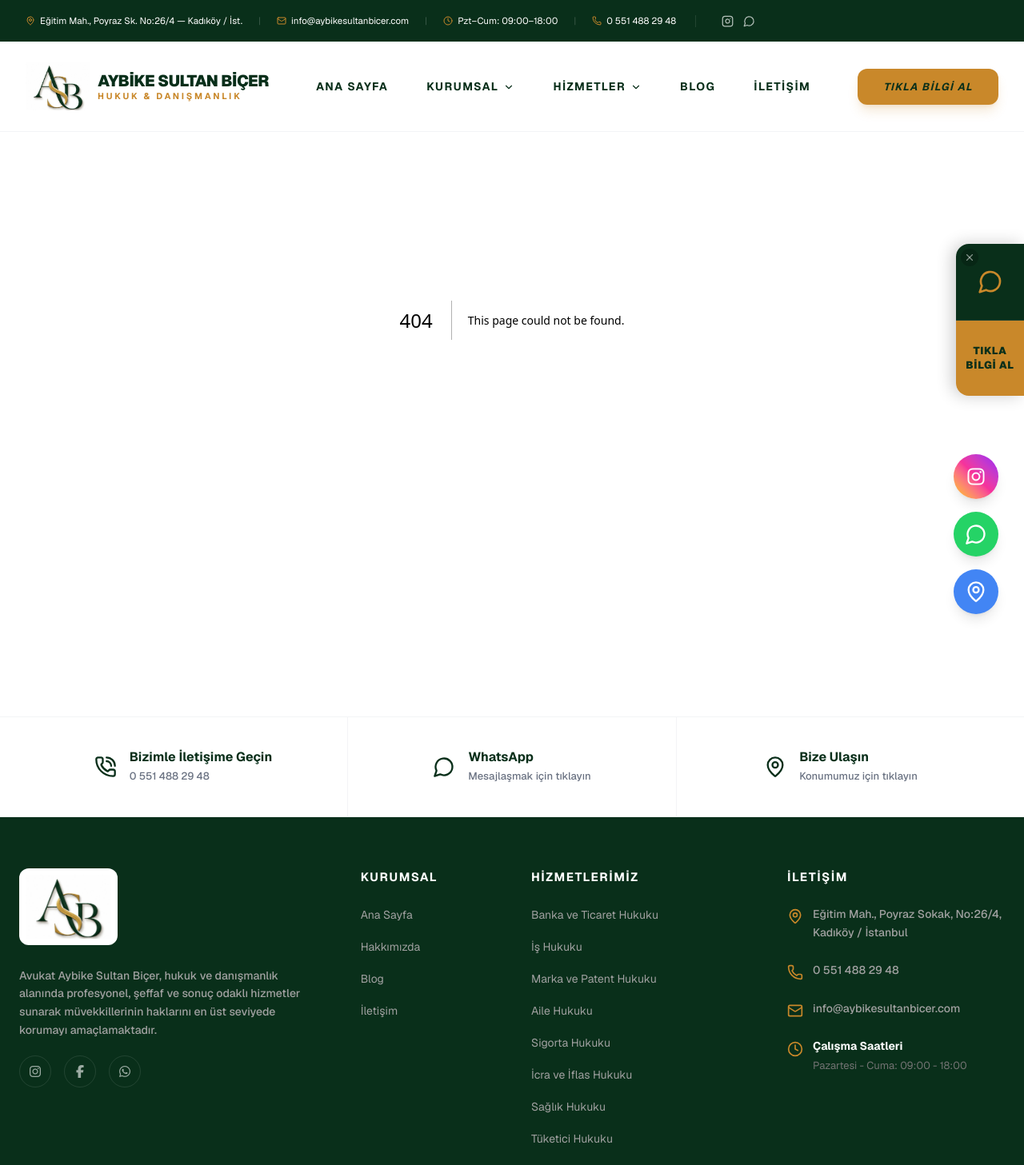
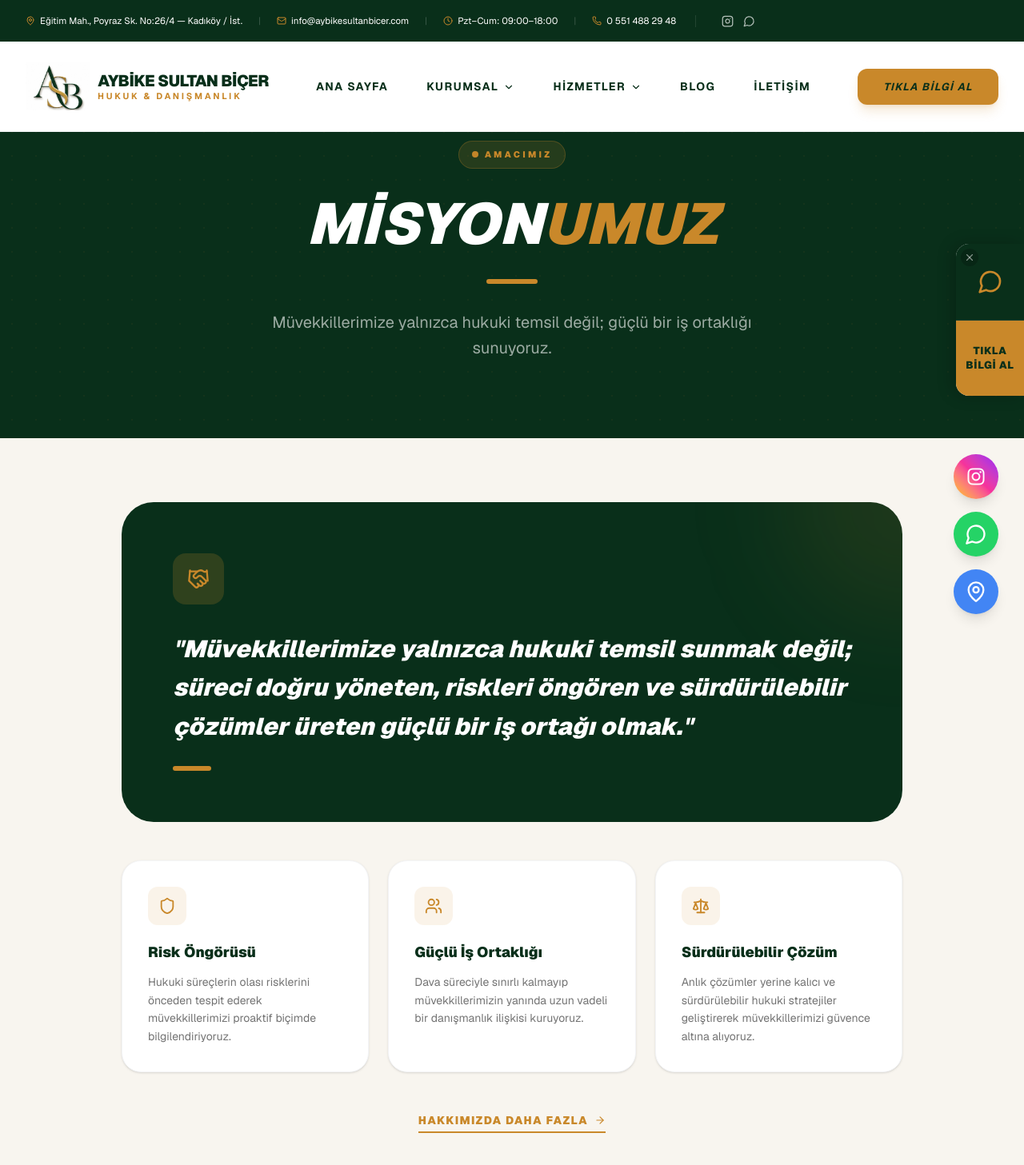
Before and after one commit to webtasarimdigital/avukataybike, a Next.js app: page /misyon in a window 1280 px wide. Before the commit this address had no page. Shown: the top 1457 px of the page at 80% size. Built offline with nearby package versions, Linux system fonts and the light colour scheme.

Commit message:
feat: vizyon-misyon ayri sayfalar, hero cerceve, Home ikon fix, hizmetler bosluk

```diff
--- /dev/null
+++ b/src/app/misyon/page.tsx
@@ -0,0 +1,72 @@
+import Link from "next/link";
+import { ArrowRight, Handshake, Shield, Users, Scale } from "lucide-react";
+
+export const metadata = { title: "Misyonumuz | ASB Hukuk & Danışmanlık" };
+
+export default function MisyonPage() {
+  return (
+    <main className="min-h-screen bg-[#F8F5EF]">
+
+      {/* HERO */}
+      <div className="relative bg-primary overflow-hidden pt-44 pb-24">
+        <div className="absolute inset-0 opacity-[0.06]" style={{ backgroundImage: "radial-gradient(circle, #C9882A 1px, transparent 1px)", backgroundSize: "30px 30px" }} />
+        <div className="container mx-auto px-6 max-w-5xl relative z-10 text-center">
+          <div className="inline-flex items-center gap-2 bg-accent/15 border border-accent/25 px-4 py-2 rounded-full mb-6">
+            <span className="w-2 h-2 rounded-full bg-accent animate-pulse" />
+            <span className="text-accent text-[11px] font-black tracking-[0.3em] uppercase">Amacımız</span>
+          </div>
+          <h1 className="text-5xl md:text-7xl font-black text-white uppercase italic leading-tight mb-6">
+            Misyon<span className="text-accent">umuz</span>
+          </h1>
+          <div className="w-16 h-1.5 bg-accent rounded-full mx-auto mb-8" />
+          <p className="text-white/60 text-xl leading-relaxed max-w-2xl mx-auto">
+            Müvekkillerimize yalnızca hukuki temsil değil; güçlü bir iş ortaklığı sunuyoruz.
+          </p>
+        </div>
+      </div>
+
+      {/* İÇERİK */}
+      <div className="container mx-auto px-6 max-w-5xl py-20 space-y-12">
+
+        {/* Ana misyon metni */}
+        <div className="bg-primary rounded-[40px] p-12 md:p-16 relative overflow-hidden">
+          <div className="absolute top-0 right-0 w-72 h-72 bg-accent/10 rounded-full -mr-36 -mt-36 blur-3xl" />
+          <div className="relative z-10">
+            <div className="w-16 h-16 rounded-2xl bg-accent/20 flex items-center justify-center mb-8">
+              <Handshake size={28} className="text-accent" />
+            </div>
+            <p className="text-2xl md:text-3xl font-black text-white leading-relaxed italic mb-6">
+              "Müvekkillerimize yalnızca hukuki temsil sunmak değil; süreci doğru yöneten, riskleri öngören ve sürdürülebilir çözümler üreten güçlü bir iş ortağı olmak."
+            </p>
+            <div className="w-12 h-1.5 bg-accent rounded-full" />
+          </div>
+        </div>
+
+        {/* İlkeler */}
+        <div className="grid grid-cols-1 md:grid-cols-3 gap-6">
+          {[
+            { icon: Shield, title: "Risk Öngörüsü", desc: "Hukuki süreçlerin olası risklerini önceden tespit ederek müvekkillerimizi proaktif biçimde bilgilendiriyoruz." },
+            { icon: Users, title: "Güçlü İş Ortaklığı", desc: "Dava süreciyle sınırlı kalmayıp müvekkillerimizin yanında uzun vadeli bir danışmanlık ilişkisi kuruyoruz." },
+            { icon: Scale, title: "Sürdürülebilir Çözüm", desc: "Anlık çözümler yerine kalıcı ve sürdürülebilir hukuki stratejiler geliştirerek müvekkillerimizi güvence altına alıyoruz." },
+          ].map(({ icon: Icon, title, desc }) => (
+            <div key={title} className="bg-white rounded-3xl p-8 border border-gray-100 shadow-sm hover:shadow-md hover:-translate-y-1 transition-all duration-300">
+              <div className="w-12 h-12 rounded-xl bg-accent/10 flex items-center justify-center mb-5">
+                <Icon size={22} className="text-accent" />
+              </div>
+              <h3 className="font-black text-primary text-lg mb-3">{title}</h3>
+              <p className="text-neutral-500 text-sm leading-relaxed">{desc}</p>
+            </div>
+          ))}
+        </div>
+
+        {/* CTA */}
+        <div className="text-center">
+          <Link href="/hakkimizda" className="inline-flex items-center gap-2 text-accent font-black text-sm tracking-widest uppercase border-b-2 border-accent pb-1 hover:pb-2 transition-all">
+            Hakkımızda Daha Fazla <ArrowRight size={14} />
+          </Link>
+        </div>
+
+      </div>
+    </main>
+  );
+}
--- a/src/app/page.tsx
+++ b/src/app/page.tsx
@@ -3,7 +3,7 @@
 import { motion } from "framer-motion";
 import {
   Scale, Gavel, Shield, Briefcase, Users,
-  Heart, ShoppingCart, Award, Target, Home,
+  Heart, ShoppingCart, Award, Target, Home as HomeIcon,
   CheckCircle2, ArrowRight, MessageSquare, Phone,
   MapPin, FileText, Clock,
 } from "lucide-react";
@@ -21,7 +21,7 @@
   { title: "Sağlık Hukuku", slug: "saglik-hukuku", Icon: Heart, desc: "Tıbbi malpraktis ve hasta hakları uyuşmazlıkları.", img: "https://images.unsplash.com/photo-1576091160550-2173dba999ef?w=600&q=80&auto=format&fit=crop" },
   { title: "Tüketici Hukuku", slug: "tuketici-hukuku", Icon: ShoppingCart, desc: "Ayıplı ürün, tüketici hakları ve hakem heyeti.", img: "https://images.unsplash.com/photo-1556742049-0cfed4f6a45d?w=600&q=80&auto=format&fit=crop" },
   { title: "Kişisel Verilerin Korunması Hukuku", slug: "kisisel-verilerin-korunmasi-hukuku", Icon: Shield, desc: "KVKK uyum, veri envanteri ve veri ihlali danışmanlığı.", img: "https://images.unsplash.com/photo-1550751827-4bd374c3f58b?w=600&q=80&auto=format&fit=crop" },
-  { title: "Kira Hukuku", slug: "kira-hukuku", Icon: Home, desc: "Kira sözleşmesi, tahliye davaları ve kira alacağı tahsili.", img: "https://images.unsplash.com/photo-1560518883-ce09059eeffa?w=600&q=80&auto=format&fit=crop" },
+  { title: "Kira Hukuku", slug: "kira-hukuku", Icon: HomeIcon, desc: "Kira sözleşmesi, tahliye davaları ve kira alacağı tahsili.", img: "https://images.unsplash.com/photo-1560518883-ce09059eeffa?w=600&q=80&auto=format&fit=crop" },
 ];
 
 const TeraziSVG = ({ className }: { className?: string }) => (
@@ -119,23 +119,38 @@
           </div>
         </div>
 
-        {/* SAĞ — Avukat portresi */}
-        <div className="relative z-20 lg:w-[45%] flex items-end justify-center pt-12 lg:pt-0">
+        {/* SAĞ — Avukat portresi şık çerçevede */}
+        <div className="relative z-20 lg:w-[45%] flex items-center justify-center py-12 lg:py-16">
+
+          {/* Dış dekoratif halka */}
+          <div className="absolute w-[340px] h-[440px] md:w-[380px] md:h-[500px] rounded-[48px] border border-white/10 rotate-3" />
+          <div className="absolute w-[340px] h-[440px] md:w-[380px] md:h-[500px] rounded-[48px] border border-accent/20 -rotate-3" />
+
+          {/* Ana çerçeve */}
+          <div className="relative w-[300px] h-[400px] md:w-[340px] md:h-[460px] rounded-[40px] overflow-hidden border-4 border-white/25 shadow-2xl shadow-black/40">
             <img
               src="/avukat.jpg"
               alt="Av. Aybike Sultan Biçer"
-            className="h-full max-h-[700px] lg:max-h-none lg:h-[90vh] w-auto object-cover object-top drop-shadow-2xl"
+              className="w-full h-full object-cover object-top"
               onError={(e) => {
                 const img = e.currentTarget as HTMLImageElement;
                 img.onerror = null;
                 img.src = "https://images.unsplash.com/photo-1487412720507-e7ab37603c6f?w=700&q=85&auto=format&fit=crop&crop=top";
               }}
             />
-          {/* İsim etiketi */}
-          <div className="absolute bottom-8 left-1/2 -translate-x-1/2 bg-black/50 backdrop-blur-md border border-white/15 text-white rounded-2xl px-6 py-3 text-center whitespace-nowrap">
+            {/* Alt gradient */}
+            <div className="absolute inset-0 bg-gradient-to-t from-black/70 via-transparent to-transparent" />
+
+            {/* İsim etiketi — çerçeve içinde */}
+            <div className="absolute bottom-5 left-4 right-4 bg-black/40 backdrop-blur-md border border-white/15 text-white rounded-2xl px-4 py-3 text-center">
               <p className="font-black text-sm uppercase italic tracking-tight">Av. Aybike Sultan Biçer</p>
               <p className="text-accent text-[9px] font-bold tracking-[0.2em] uppercase mt-0.5">Hukuk & Danışmanlık · İstanbul Barosu</p>
             </div>
+          </div>
+
+          {/* Accent köşe süsü */}
+          <div className="absolute top-10 right-10 md:right-16 w-3 h-3 rounded-full bg-accent opacity-60" />
+          <div className="absolute bottom-10 left-10 md:left-16 w-2 h-2 rounded-full bg-white opacity-30" />
         </div>
 
       </section>
--- /dev/null
+++ b/src/app/vizyon/page.tsx
@@ -0,0 +1,72 @@
+import Link from "next/link";
+import { ArrowRight, Eye, Target, Star, TrendingUp } from "lucide-react";
+
+export const metadata = { title: "Vizyonumuz | ASB Hukuk & Danışmanlık" };
+
+export default function VizyonPage() {
+  return (
+    <main className="min-h-screen bg-[#F8F5EF]">
+
+      {/* HERO */}
+      <div className="relative bg-primary overflow-hidden pt-44 pb-24">
+        <div className="absolute inset-0 opacity-[0.06]" style={{ backgroundImage: "radial-gradient(circle, #C9882A 1px, transparent 1px)", backgroundSize: "30px 30px" }} />
+        <div className="container mx-auto px-6 max-w-5xl relative z-10 text-center">
+          <div className="inline-flex items-center gap-2 bg-accent/15 border border-accent/25 px-4 py-2 rounded-full mb-6">
+            <span className="w-2 h-2 rounded-full bg-accent animate-pulse" />
+            <span className="text-accent text-[11px] font-black tracking-[0.3em] uppercase">Hedefimiz</span>
+          </div>
+          <h1 className="text-5xl md:text-7xl font-black text-white uppercase italic leading-tight mb-6">
+            Vizyon<span className="text-accent">umuz</span>
+          </h1>
+          <div className="w-16 h-1.5 bg-accent rounded-full mx-auto mb-8" />
+          <p className="text-white/60 text-xl leading-relaxed max-w-2xl mx-auto">
+            Hukuki hizmet anlayışını modern, erişilebilir ve stratejik bir bakış açısıyla yeniden şekillendiriyoruz.
+          </p>
+        </div>
+      </div>
+
+      {/* İÇERİK */}
+      <div className="container mx-auto px-6 max-w-5xl py-20 space-y-12">
+
+        {/* Ana vizyon metni */}
+        <div className="bg-white rounded-[40px] p-12 md:p-16 border border-gray-100 shadow-sm relative overflow-hidden">
+          <div className="absolute top-0 right-0 w-72 h-72 bg-accent/5 rounded-full -mr-36 -mt-36 blur-3xl" />
+          <div className="relative z-10">
+            <div className="w-16 h-16 rounded-2xl bg-primary flex items-center justify-center mb-8">
+              <Eye size={28} className="text-accent" />
+            </div>
+            <p className="text-2xl md:text-3xl font-black text-primary leading-relaxed italic mb-6">
+              "Hukuki hizmet anlayışını modern, erişilebilir ve stratejik bir bakış açısıyla yeniden şekillendirerek; Türkiye'nin güvenilir ve tercih edilen hukuk bürolarından biri olmak."
+            </p>
+            <div className="w-12 h-1.5 bg-accent rounded-full" />
+          </div>
+        </div>
+
+        {/* Hedefler */}
+        <div className="grid grid-cols-1 md:grid-cols-3 gap-6">
+          {[
+            { icon: Target, title: "Erişilebilir Hukuk", desc: "Hukuki hizmetleri yalnızca büyük kuruluşların değil, her bireyin ulaşabileceği bir şekilde sunmak." },
+            { icon: Star, title: "Güvenilirlik", desc: "Şeffaf iletişim, etik ilkeler ve sonuç odaklı çalışma anlayışıyla sektörde referans nokta olmak." },
+            { icon: TrendingUp, title: "Sürekli Gelişim", desc: "Değişen mevzuat ve yargı içtihatlarını takip ederek müvekkillerimize her zaman güncel hizmet vermek." },
+          ].map(({ icon: Icon, title, desc }) => (
+            <div key={title} className="bg-white rounded-3xl p-8 border border-gray-100 shadow-sm hover:shadow-md hover:-translate-y-1 transition-all duration-300">
+              <div className="w-12 h-12 rounded-xl bg-accent/10 flex items-center justify-center mb-5">
+                <Icon size={22} className="text-accent" />
+              </div>
+              <h3 className="font-black text-primary text-lg mb-3">{title}</h3>
+              <p className="text-neutral-500 text-sm leading-relaxed">{desc}</p>
+            </div>
+          ))}
+        </div>
+
+        {/* CTA */}
+        <div className="text-center">
+          <Link href="/hakkimizda" className="inline-flex items-center gap-2 text-accent font-black text-sm tracking-widest uppercase border-b-2 border-accent pb-1 hover:pb-2 transition-all">
+            Hakkımızda Daha Fazla <ArrowRight size={14} />
+          </Link>
+        </div>
+
+      </div>
+    </main>
+  );
+}
--- a/src/components/Header.tsx
+++ b/src/components/Header.tsx
@@ -19,8 +19,8 @@
 
 const kurumsal = [
   { title: "Hakkımızda", href: "/hakkimizda" },
-  { title: "Vizyonumuz", href: "/hakkimizda#vizyon" },
-  { title: "Misyonumuz", href: "/hakkimizda#misyon" },
+  { title: "Vizyonumuz", href: "/vizyon" },
+  { title: "Misyonumuz", href: "/misyon" },
   { title: "Ekibimiz", href: "/hakkimizda#ekibimiz" },
   { title: "İş Başvurusu", href: "/is-basvurusu" },
 ];
```
Lines whose indentation alone changed are shown as unchanged.
